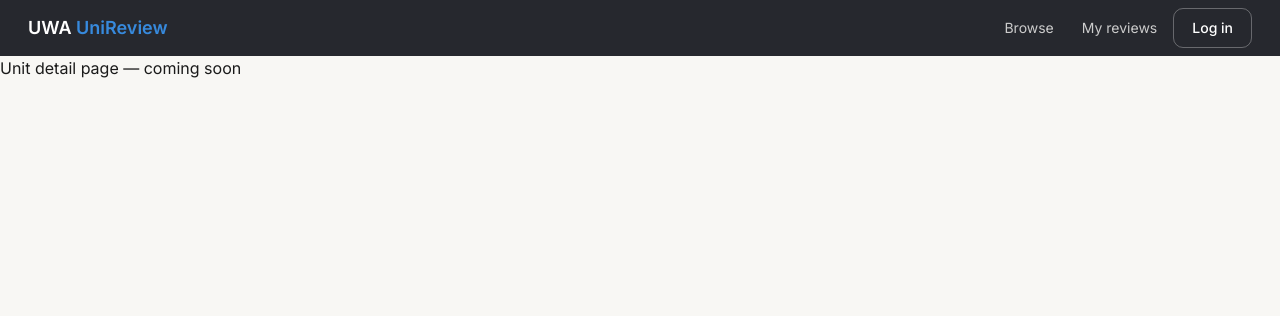
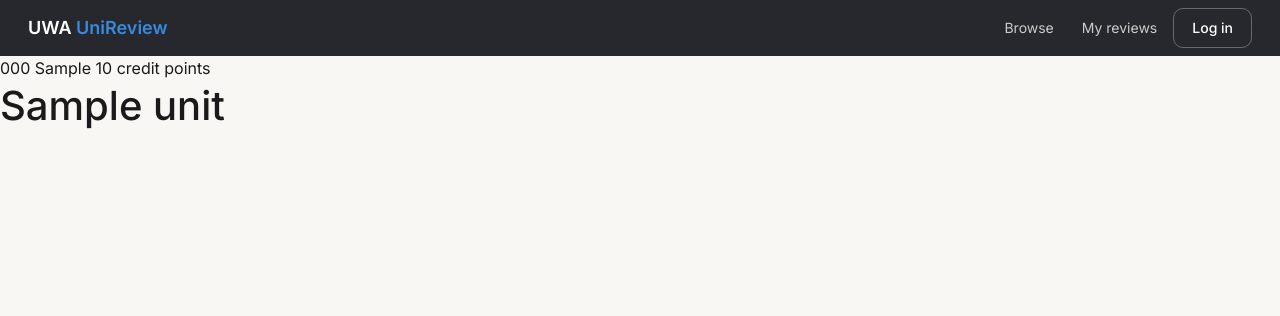
Before and after one commit to nisorathiya/uwa-unireview, a Flask app: template app/templates/unit.html in a window 1280 px wide. Shown: the top 316 px of the page. Run offline with Flask 3, Linux system fonts and the light colour scheme; tables that the repository leaves empty hold one stand-in row (values such as "Sample post"); the template is opened without the code that fills it: values that come from a table or form of the project are taken from there, most other values are stand-ins (such as "Sample title", 1, 10 or a date in 2020).

Commit message:
Add unit header section with code, name, faculty and credit points

```diff
--- a/app/templates/unit.html
+++ b/app/templates/unit.html
@@ -6,6 +6,19 @@
 
 {% block content %}
 <div class="unit-page"
-    <p>Unit detail page — coming soon</p>
+
+    <!-- Unit Header -->
+    <div class="unit-header">
+        <div class="unit-header-inner">
+            <div class="unit-meta">
+                <span class="unit-code">{{ unit.code }}</span>
+                <span class="unit-faculty">{{ unit.faculty | capitalize }}</span>
+                <span class="unit-credits">{{ unit.credit_points }} credit points</span>
+            </div>
+        <h1 class="unit-name">{{ unit.name }}</h1>
+        </div>
+    </div>
+
+
 </div>
 {% endblock %}
```
